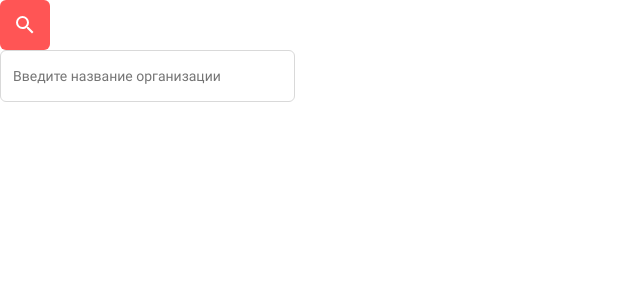
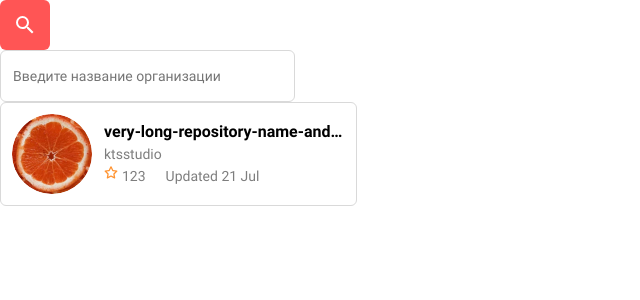
Before and after one commit to hvoyka/kts-front-github, a React (Create React App) app: page / in a window 1280 px wide. Shown: the top 300 px of the page, without its empty margins (0-640 px from the left). Built offline with nearby package versions, Linux system fonts and the light colour scheme.

Commit message:
feat: create  GitRepoTile

```diff
--- a/src/App.tsx
+++ b/src/App.tsx
@@ -1,4 +1,5 @@
 import {Input, SearchButton} from 'components';
+import {GitRepoTile} from 'components/GitRepoTile';
 import React, {FC} from 'react';
 
 const App: FC = () => {
@@ -10,6 +11,14 @@ const App: FC = () => {
         }}
       />
       <Input placeholder="Введите название организации" />
+      <GitRepoTile
+        repoName="very-long-repository-name-anddsadsasdas."
+        userName="ktsstudio"
+        starsCount={123}
+        updatedAt="Updated 21 Jul"
+        imageSrc="/images/avatar-1.png"
+        link="https://www.google.com/"
+      />
     </>
   );
 };
--- a/src/assets/styles/global.css
+++ b/src/assets/styles/global.css
@@ -7,6 +7,8 @@
   --gray1: #d9d9d9;
   --gray2: #7e7e7e;
   --gray3: #f9f9f9;
+
+  --blue1: #208fbf;
 }
 
 body {
--- /dev/null
+++ b/src/components/GitRepoTile/GitRepoTile.css
@@ -0,0 +1,80 @@
+.repo-tile {
+  background: var(--white);
+  border-radius: 6px;
+  transition: box-shadow 0.2s;
+  border: 1px solid var(--gray1);
+  padding: 11px;
+  max-width: 357px;
+  width: 100%;
+  display: flex;
+  justify-content: space-between;
+  align-items: center;
+}
+
+.repo-tile:hover {
+  box-shadow: 0px 2px 6px rgba(182, 182, 182, 0.25);
+}
+
+.repo-tile__image-wrapper {
+  flex-shrink: 0;
+  width: 80px;
+  height: 80px;
+  border-radius: 50%;
+  overflow: hidden;
+  margin-right: 12px;
+}
+
+.repo-tile__content {
+  max-width: 241px;
+  width: 100%;
+}
+
+.repo-tile__name {
+  text-overflow: ellipsis;
+  overflow: hidden;
+  white-space: nowrap;
+  margin-bottom: 4px;
+  font-weight: bold;
+}
+
+.repo-tile__link {
+  display: block;
+  margin-bottom: 4px;
+  color: var(--gray2);
+  transition: color 0.2s;
+  text-overflow: ellipsis;
+  overflow: hidden;
+  white-space: nowrap;
+  font-size: 14px;
+  line-height: 16px;
+}
+
+.repo-tile__link:hover {
+  color: var(--blue1);
+}
+
+.repo-tile__star-wrapper {
+  margin-right: 4px;
+  width: 14px;
+  height: 14px;
+  vertical-align: middle;
+}
+
+.repo-tile__star-wrapper svg {
+  display: inline-block;
+}
+
+.repo-tile__star-count {
+  vertical-align: middle;
+  margin-right: 20px;
+  color: var(--gray2);
+  font-size: 14px;
+  line-height: 16px;
+}
+
+.repo-tile__star-date {
+  vertical-align: middle;
+  color: var(--gray2);
+  font-size: 14px;
+  line-height: 16px;
+}
--- /dev/null
+++ b/src/components/GitRepoTile/GitRepoTile.tsx
@@ -0,0 +1,42 @@
+import {StarIcon} from 'components/icons';
+import React, {FC} from 'react';
+import './GitRepoTile.css';
+
+interface GitRepoTileProps {
+  repoName: string;
+  userName: string;
+  link: string;
+  imageSrc: string;
+  starsCount: number;
+  updatedAt: string;
+}
+
+export const GitRepoTile: FC<GitRepoTileProps> = ({
+  repoName,
+  userName,
+  link,
+  starsCount,
+  imageSrc,
+  updatedAt,
+}) => {
+  return (
+    <div className="repo-tile">
+      <div className="repo-tile__image-wrapper">
+        <img src={imageSrc} alt="Repository logo" />
+      </div>
+      <div className="repo-tile__content">
+        <div className="repo-tile__name">{repoName}</div>
+        <a href={link} className="repo-tile__link">
+          {userName}
+        </a>
+        <div className="repo-tile__info">
+          <span className="repo-tile__star-wrapper">
+            <StarIcon />
+          </span>
+          <span className="repo-tile__star-count">{starsCount}</span>
+          <span className="repo-tile__star-date">{updatedAt}</span>
+        </div>
+      </div>
+    </div>
+  );
+};
--- /dev/null
+++ b/src/components/GitRepoTile/index.ts
@@ -0,0 +1 @@
+export {GitRepoTile} from './GitRepoTile';
--- a/src/components/Input/Input.css
+++ b/src/components/Input/Input.css
@@ -1,13 +1,11 @@
 .input {
   background: var(--white);
   border-radius: 6px;
-
-  transition: opacity 0.2s;
+  transition: all 0.2s;
   border: 1px solid var(--gray1);
   padding: 17px 12px;
   max-width: 295px;
   width: 100%;
-
   font-size: 14px;
 }
 
--- a/src/components/icons/LoupeIcon.tsx
+++ b/src/components/icons/LoupeIcon.tsx
@@ -1,4 +1,3 @@
-import * as React from 'react';
 import {SVGProps} from 'react';
 
 export const LoupeIcon = (props: SVGProps<SVGSVGElement>) => (
--- /dev/null
+++ b/src/components/icons/StarIcon.tsx
@@ -0,0 +1,17 @@
+import {SVGProps} from 'react';
+
+export const StarIcon = (props: SVGProps<SVGSVGElement>) => (
+  <svg
+    width={14}
+    height={14}
+    fill="#FF9432"
+    xmlns="http://www.w3.org/2000/svg"
+    {...props}
+  >
+    <path
+      fillRule="evenodd"
+      clipRule="evenodd"
+      d="M7 .219a.656.656 0 0 1 .589.366l1.647 3.338 3.683.535a.657.657 0 0 1 .364 1.12l-2.665 2.598.63 3.668a.656.656 0 0 1-.953.692L7 10.804l-3.295 1.732a.655.655 0 0 1-.952-.691l.63-3.67L.716 5.577a.656.656 0 0 1 .364-1.12l3.683-.534L6.411.585A.656.656 0 0 1 7 .219Zm0 2.14L5.788 4.812a.656.656 0 0 1-.493.358l-2.71.394 1.96 1.911a.656.656 0 0 1 .189.581l-.462 2.698 2.423-1.274a.656.656 0 0 1 .61 0l2.424 1.274-.464-2.698a.656.656 0 0 1 .19-.581l1.96-1.91-2.71-.394a.656.656 0 0 1-.493-.359L7 2.357v.001Z"
+    />
+  </svg>
+);
--- a/src/components/icons/index.ts
+++ b/src/components/icons/index.ts
@@ -1 +1,2 @@
 export {LoupeIcon} from './LoupeIcon';
+export {StarIcon} from './StarIcon';
```
Also changed, not shown: public/images/avatar-1.png (added).
